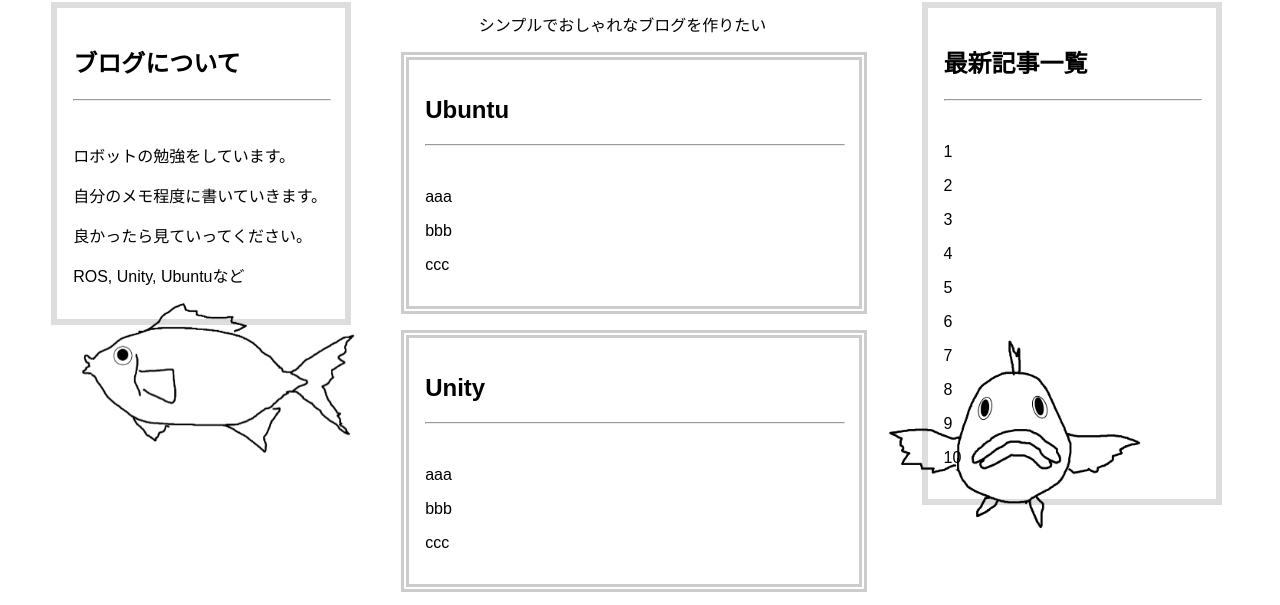
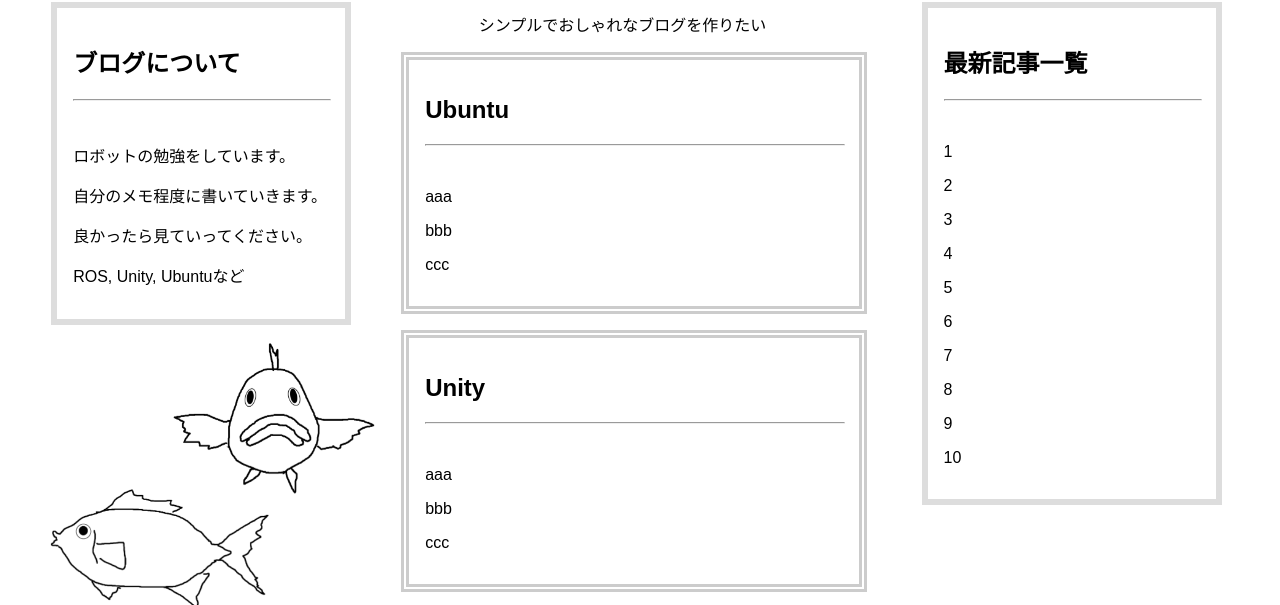
Before and after one commit to YusukeKato/YKblog, a plain HTML site: page index.html in a window 1280 px wide. Shown: the part 126-731 px from the top of the page. Drawn offline with Linux system fonts and the light colour scheme.

Commit message:
update fish

```diff
--- a/index.html
+++ b/index.html
@@ -22,6 +22,11 @@
 <div class="title">
     <h1>YKblog</h1>
     <p>シンプルでおしゃれなブログを作りたい</p>
+</div>
+
+<!-- 画像 -->
+<div class="position_image">
+    <img src="favicon_for_mypages.png" class="favi">
 </div>
 
 <!-- Ubuntu目次 -->
@@ -103,10 +108,6 @@
 </div>
 
 <!-- 画像 -->
-<div class="position_image">
-    <img src="favicon_for_mypages.png" class="favi">
-</div>
-
 <div class="position_image2">
     <img src="favicon_for_mypages2.png" class="favi2">
 </div>
--- a/style.css
+++ b/style.css
@@ -42,13 +42,13 @@ body {
 }
 
 .favi {
-    width: 30%;
-    height: 30%;
+    width: 24%;
+    height: 24%;
 }
 
 .favi2 {
-    width: 25%;
-    height: 25%;
+    width: 20%;
+    height: 20%;
 }
 
 /* PC用 */
@@ -95,16 +95,16 @@ body {
     /* 画像 */
     .position_image {
         position: fixed;
-        top: 55%;
-        left: 65%;
+        top: 56%;
+        left: 10%;
         margin: 0;
         width: 100%;
     }
 
     .position_image2 {
         position: fixed;
-        top: 50%;
-        left: 4%;
+        top: 74%;
+        left: 2%;
         margin: 0;
         width: 100%;
     }
```
